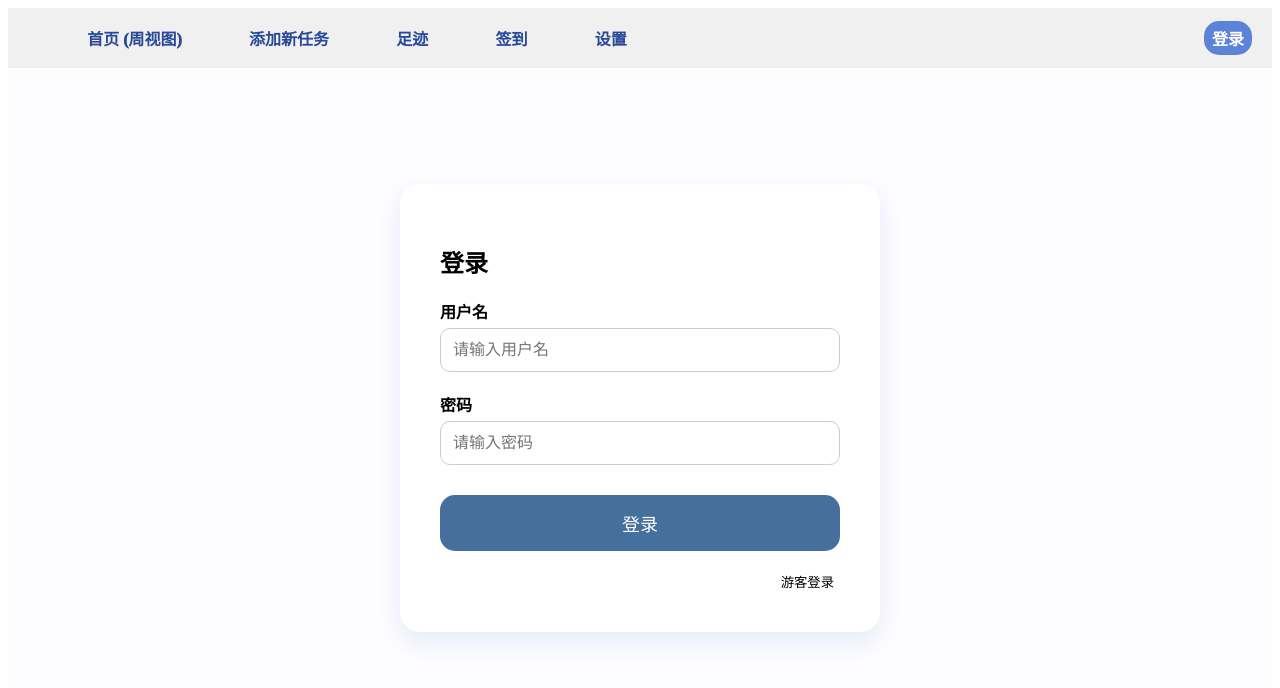
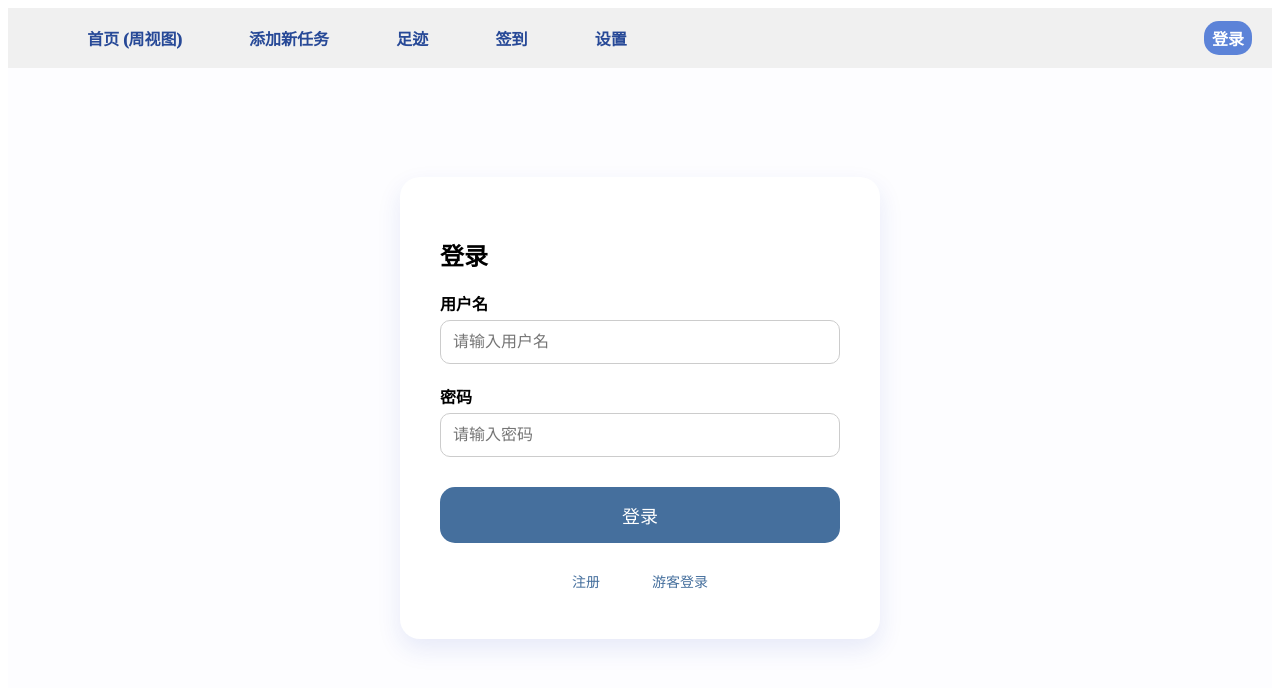
Before and after one commit to GUI-BEI/todolist, a Vue app in the folder todolist/: page /login in a window 1280 px wide. Shown: the top 688 px of the page. Built offline with nearby package versions, Linux system fonts and the light colour scheme.

Commit message:
Update Login.vue

```diff
--- a/todolist/src/components/Login.vue
+++ b/todolist/src/components/Login.vue
@@ -15,12 +15,9 @@
 
       <button class="loginBtn" @click="handleLogin">登录</button>
 
-      <div style="
-        display: flex;
-        justify-content: flex-end;
-        margin-top: 5%;
-      ">
-        <button class="visitorLoginBtn">游客登录</button>
+      <div class="action-buttons">
+        <button class="registerBtn" @click="handleRegister">注册</button>
+        <button class="visitorLoginBtn" @click="handleVisitorLogin">游客登录</button>
       </div>
 
     </div>
@@ -63,6 +60,46 @@ const handleLogin = async () => {
     console.error('登录请求错误:', error);
     alert('服务器连接失败');
   }
+};
+
+// 注册函数
+const handleRegister = async () => {
+  if (!form.username || !form.password) {
+    alert('请输入用户名和密码');
+    return;
+  }
+
+  if (form.password.length < 6) {
+    alert('密码长度至少6位');
+    return;
+  }
+
+  try {
+    const response = await fetch('http://localhost:8080/api/register', {
+      method: 'POST',
+      headers: { 'Content-Type': 'application/json' },
+      body: JSON.stringify(form)
+    });
+    const result = await response.json();
+
+    if (result.code === 200) {
+      alert('注册成功！请登录');
+      // 清空密码，保留用户名方便登录
+      form.password = '';
+    } else {
+      alert(result.message || '注册失败');
+    }
+  } catch (error) {
+    console.error('注册请求错误:', error);
+    alert('服务器连接失败');
+  }
+};
+
+// 游客登录
+const handleVisitorLogin = () => {
+  // 游客可以直接进入，不需要后端验证
+  alert('以游客身份进入');
+  router.push('/');
 };
 </script>
 
@@ -115,17 +152,33 @@ const handleLogin = async () => {
   margin-top: 10px;
 }
 
-.loginBtn:hover { background-color: #355a82; }
-
-.visitorLoginBtn{
-    /* 无边框 */
-    border: none;
-    /* 背景颜色 */
-    background-color: transparent;
+.loginBtn:hover {
+  background-color: #355a82;
 }
 
+/* 按钮容器 - 同一行 */
+.action-buttons {
+  display: flex;
+  justify-content: center;
+  gap: 20px;
+  margin-top: 20px;
+}
+
+.registerBtn,
+.visitorLoginBtn {
+  border: none;
+  background-color: transparent;
+  padding: 8px 16px;
+  font-size: 14px;
+  cursor: pointer;
+  color: #456f9d;
+  transition: all 0.2s;
+  border-radius: 8px;
+}
+
+.registerBtn:hover,
 .visitorLoginBtn:hover {
-  /* 文字样式 */
   text-decoration: underline;
+  background-color: rgba(69, 111, 157, 0.1);
 }
 </style>
```
